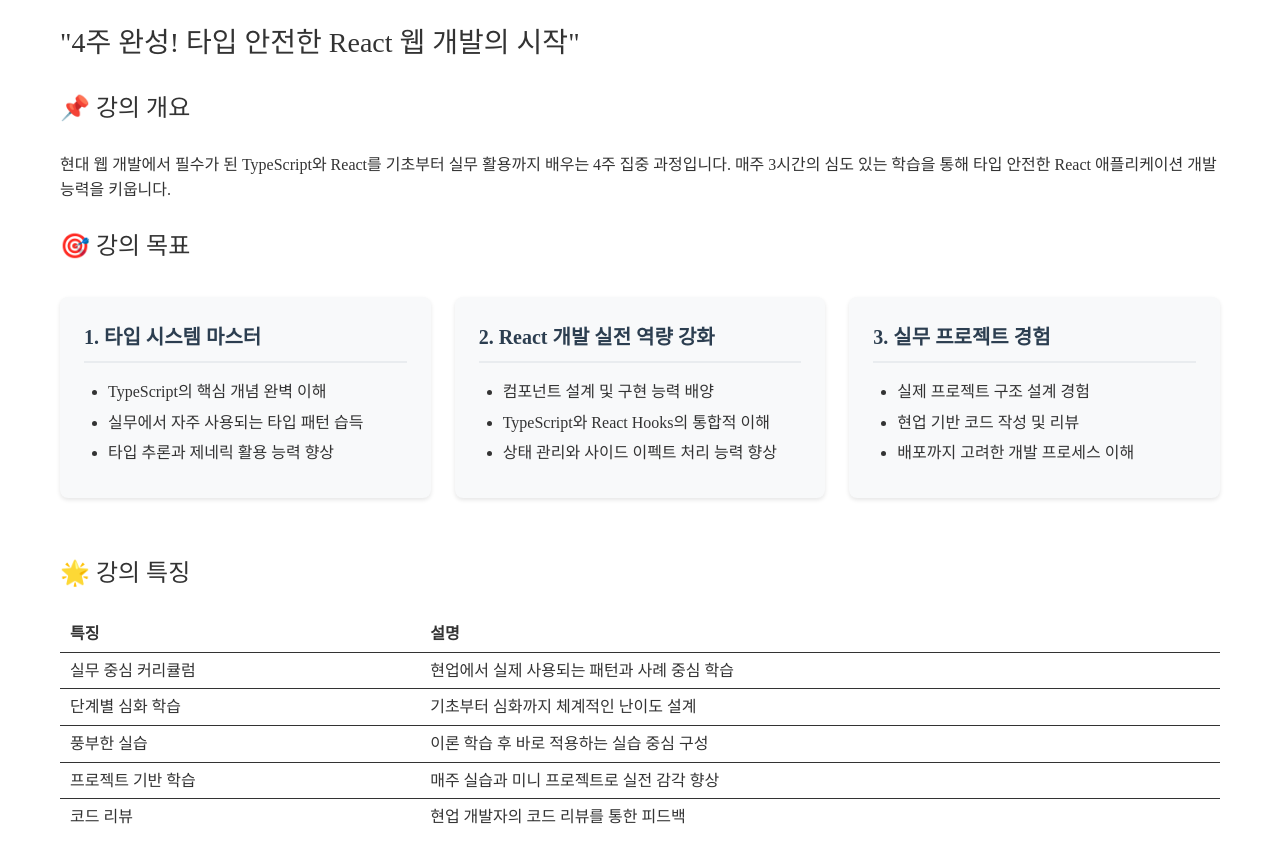
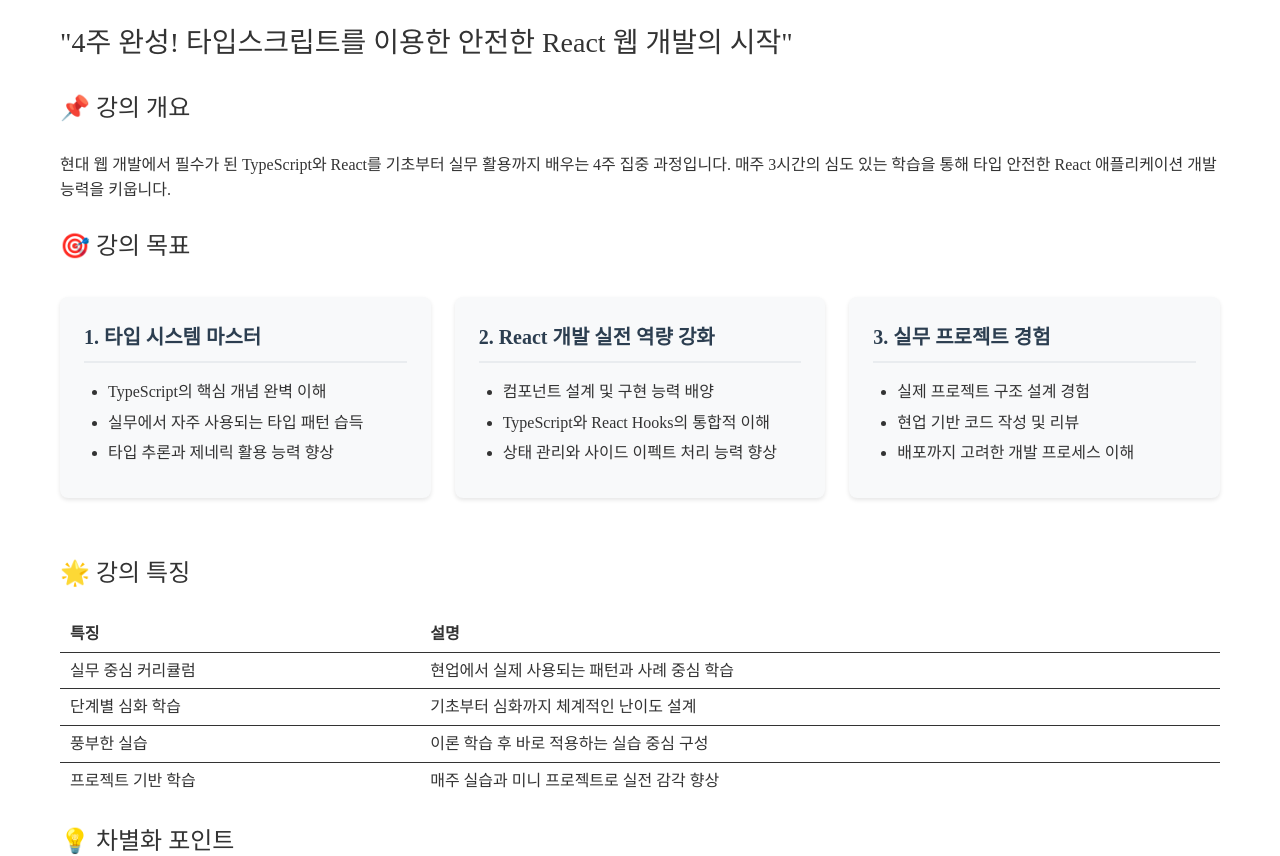
Before and after one commit to SangWon7242/programming-curriculum, a plain HTML site: page special-lectures/react-typescript/react-typescript-goal.html in a window 1280 px wide. Shown: the part 93-949 px from the top of the page. Drawn offline with Linux system fonts and the light colour scheme; a script that the page names is missing; a web font is replaced by a local one.

Commit message:
내용 수정

```diff
--- a/special-lectures/react-typescript/react-typescript-goal.html
+++ b/special-lectures/react-typescript/react-typescript-goal.html
@@ -382,7 +382,7 @@
       <h2
         id="%224%EC%A3%BC-%EC%99%84%EC%84%B1-%ED%83%80%EC%9E%85-%EC%95%88%EC%A0%84%ED%95%9C-react-%EC%9B%B9-%EA%B0%9C%EB%B0%9C%EC%9D%98-%EC%8B%9C%EC%9E%91%22"
       >
-        "4주 완성! 타입 안전한 React 웹 개발의 시작"
+        "4주 완성! 타입스크립트를 이용한 안전한 React 웹 개발의 시작"
       </h2>
       <h3 id="%F0%9F%93%8C-%EA%B0%95%EC%9D%98-%EA%B0%9C%EC%9A%94">
         📌 강의 개요
@@ -449,10 +449,6 @@
           <tr>
             <td>프로젝트 기반 학습</td>
             <td>매주 실습과 미니 프로젝트로 실전 감각 향상</td>
-          </tr>
-          <tr>
-            <td>코드 리뷰</td>
-            <td>현업 개발자의 코드 리뷰를 통한 피드백</td>
           </tr>
         </tbody>
       </table>
@@ -521,7 +517,7 @@
         🚀 수강 후 가능한 것
       </h3>
       <ul>
-        <li>타입 안전한 React 애플리케이션 개발</li>
+        <li>타입스크립트를 이용한 안전한 React 애플리케이션 개발</li>
         <li>컴포넌트 기반의 웹 애플리케이션 설계</li>
         <li>실무 수준의 프로젝트 구조 설계</li>
         <li>TypeScript를 활용한 버그 예방</li>
```
Also changed, not shown: 1 other file.
